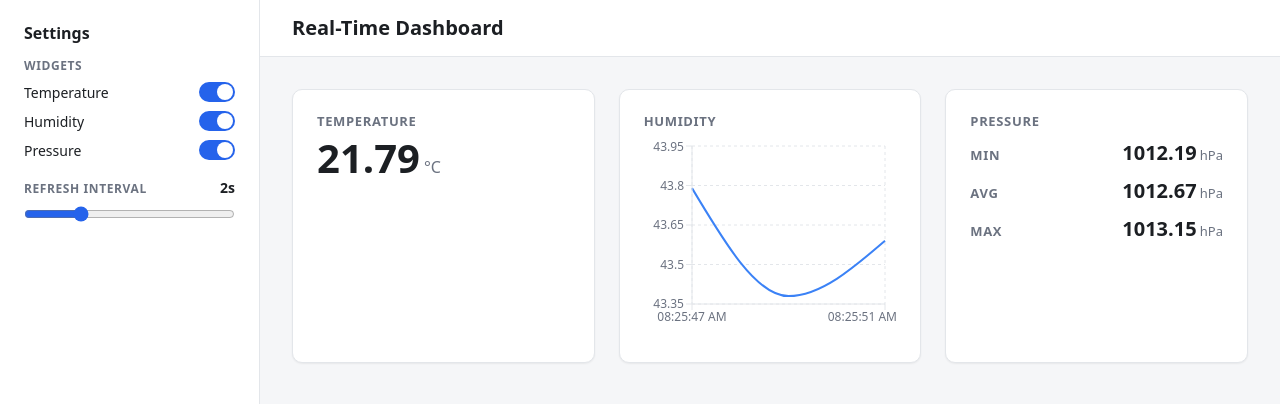
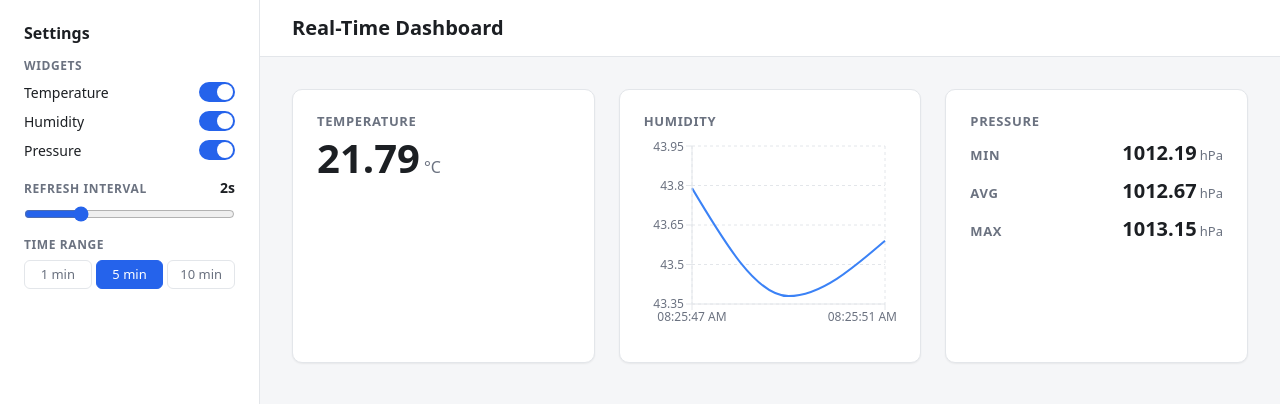
Before and after one commit to Podmaskov/realtime-dashboard, a React (Vite) app: page / in a window 1280 px wide. Shown: the top 404 px of the page. Built offline with nearby package versions, Linux system fonts and the light colour scheme.

Commit message:
add chart time range

```diff
--- a/src/components/ConfigPanel/ConfigPanel.module.css
+++ b/src/components/ConfigPanel/ConfigPanel.module.css
@@ -60,6 +60,33 @@
   cursor: pointer;
 }
 
+.segmented {
+  display: flex;
+  gap: var(--space-xs);
+}
+
+.segment {
+  flex: 1;
+  padding: var(--space-xs) var(--space-sm);
+  background: transparent;
+  border: 1px solid var(--color-border);
+  border-radius: var(--radius-sm);
+  color: var(--color-text-muted);
+  font-size: 0.8125rem;
+  cursor: pointer;
+  transition: all 0.15s ease;
+}
+
+.segment:hover {
+  color: var(--color-text);
+}
+
+.segment[aria-pressed='true'] {
+  background: var(--color-accent);
+  border-color: var(--color-accent);
+  color: #fff;
+}
+
 @media (max-width: 768px) {
   .panel {
     position: static;
--- a/src/components/ConfigPanel/ConfigPanel.tsx
+++ b/src/components/ConfigPanel/ConfigPanel.tsx
@@ -2,10 +2,12 @@ import {
   selectEnabledWidgets,
   selectRefreshIntervalMs,
   selectSetRefreshIntervalMs,
+  selectSetTimeRangeMs,
+  selectTimeRangeMs,
   selectToggleWidget,
   useDashboardStore,
 } from '../../store'
-import { REFRESH_INTERVALS_MS, SENSOR_TYPES } from '../../types'
+import { REFRESH_INTERVALS_MS, SENSOR_TYPES, TIME_RANGES_MS } from '../../types'
 import { SENSOR_META } from '../../utils/sensorMeta'
 import { Toggle } from '../Toggle/Toggle'
 import styles from './ConfigPanel.module.css'
@@ -15,6 +17,8 @@ export function ConfigPanel() {
   const toggleWidget = useDashboardStore(selectToggleWidget)
   const refreshIntervalMs = useDashboardStore(selectRefreshIntervalMs)
   const setRefreshIntervalMs = useDashboardStore(selectSetRefreshIntervalMs)
+  const timeRangeMs = useDashboardStore(selectTimeRangeMs)
+  const setTimeRangeMs = useDashboardStore(selectSetTimeRangeMs)
 
   return (
     <aside className={styles.panel}>
@@ -55,6 +59,23 @@ export function ConfigPanel() {
           aria-label="Refresh interval in seconds"
         />
       </section>
+
+      <section className={styles.section}>
+        <h3 className={styles.sectionTitle}>Time range</h3>
+        <div className={styles.segmented}>
+          {TIME_RANGES_MS.map((ms) => (
+            <button
+              key={ms}
+              type="button"
+              className={styles.segment}
+              aria-pressed={ms === timeRangeMs}
+              onClick={() => setTimeRangeMs(ms)}
+            >
+              {ms / 60000} min
+            </button>
+          ))}
+        </div>
+      </section>
     </aside>
   )
 }
--- a/src/types/settings.ts
+++ b/src/types/settings.ts
@@ -6,7 +6,9 @@ export const REFRESH_INTERVALS_MS = [1000, 2000, 3000, 4000, 5000] as const
 
 export type RefreshIntervalMs = (typeof REFRESH_INTERVALS_MS)[number]
 
-export type TimeRangeMs = 60_000 | 300_000 | 600_000
+export const TIME_RANGES_MS = [60_000, 300_000, 600_000] as const
+
+export type TimeRangeMs = (typeof TIME_RANGES_MS)[number]
 
 export interface DashboardSettings {
   enabledWidgets: Record<WidgetId, boolean>
```
Also changed, not shown: 1 other file (tests, documents, lock files or other folders).
